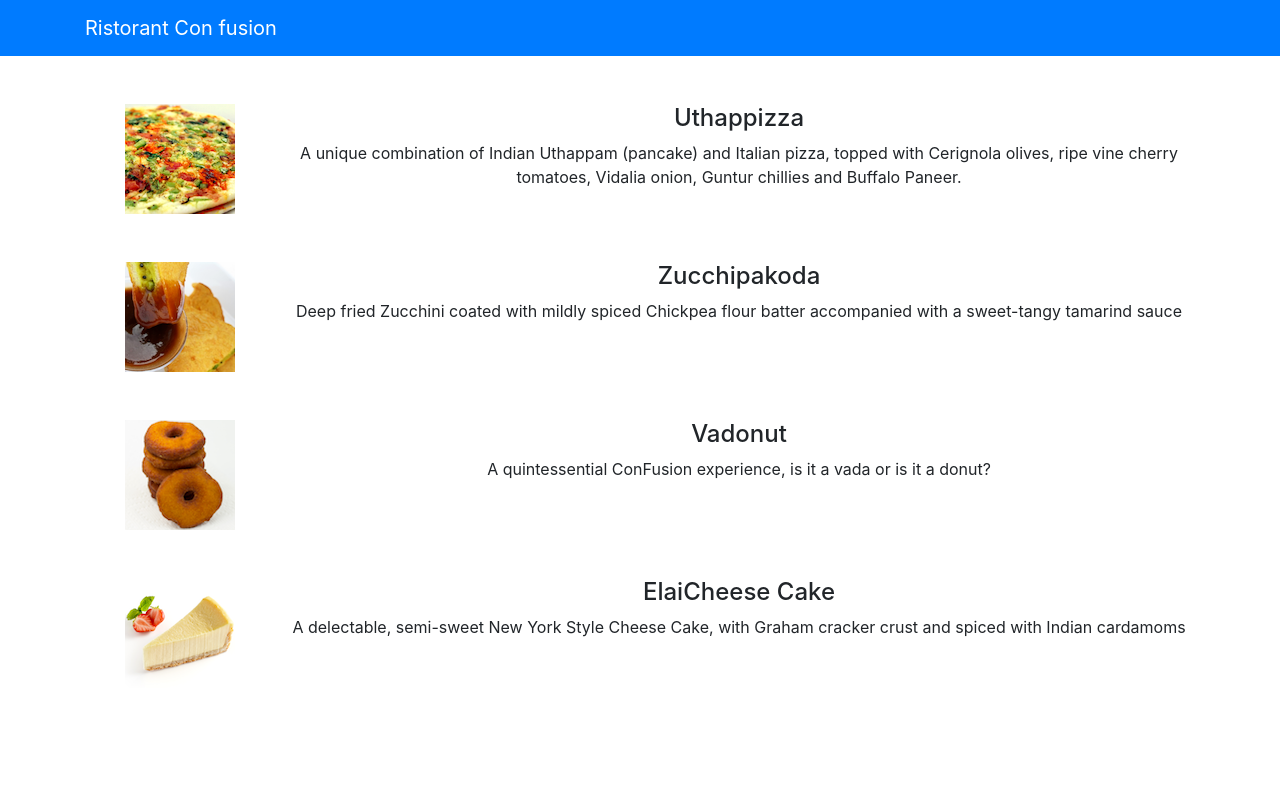
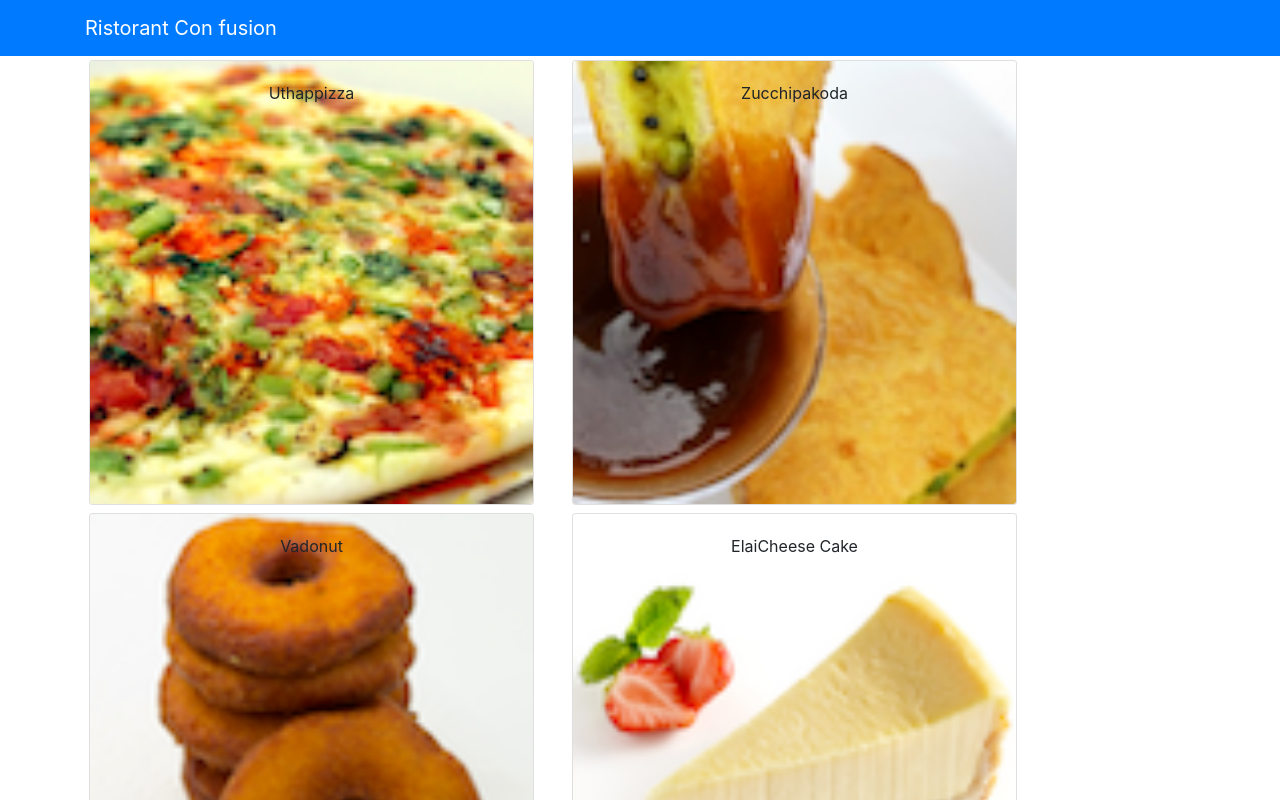
Before and after one commit to AMMAR187/React-Restaurant-App, a React (Create React App) app: page / in a window 1280 px wide. Shown: the top 800 px of the page. Built offline with nearby package versions, Linux system fonts and the light colour scheme.

Commit message:
Components Part 2

```diff
--- a/src/App.js
+++ b/src/App.js
@@ -1,10 +1,20 @@
-import React from 'react';
+import React, { Component } from 'react';
 import logo from './logo.svg';
 import { Navbar, NavbarBrand } from 'reactstrap';
 import './App.css';
 import Menu from './components/MenuComponent';
+import { DISHES } from './shared/dishes';
 
-function App() {
+
+class App extends Component {
+  constructor(props) {
+    super(props);
+    this.state = {
+      dishes: DISHES
+    }
+  }
+
+  render() {
     return (
       <div className="App" >
         <Navbar dark color="primary" >
@@ -12,9 +22,10 @@
             <NavbarBrand href="/" > Ristorant Con fusion </NavbarBrand>
           </div>
         </Navbar>
-      <Menu />
+        <Menu dishes={this.state.dishes} />
       </div>
     );
   }
+}
 
 export default App;
--- a/src/components/MenuComponent.js
+++ b/src/components/MenuComponent.js
@@ -1,73 +1,53 @@
 import React, { Component } from 'react';
 import { Media } from "reactstrap";
-
+import { Card, CardBody, CardImg, CardImgOverlay, CardText, CardTitle } from 'reactstrap';
 class Menu extends Component {
     constructor(props) {
         super(props);
         this.state = {
-            dishes: [{
-                id: 0,
-                name: 'Uthappizza',
-                image: 'assets/images/uthappizza.png',
-                category: 'mains',
-                label: 'Hot',
-                price: '4.99',
-                description: 'A unique combination of Indian Uthappam (pancake) and Italian pizza, topped with Cerignola olives, ripe vine cherry tomatoes, Vidalia onion, Guntur chillies and Buffalo Paneer.'
-            },
-            {
-                id: 1,
-                name: 'Zucchipakoda',
-                image: 'assets/images/zucchipakoda.png',
-                category: 'appetizer',
-                label: '',
-                price: '1.99',
-                description: 'Deep fried Zucchini coated with mildly spiced Chickpea flour batter accompanied with a sweet-tangy tamarind sauce'
-            },
-            {
-                id: 2,
-                name: 'Vadonut',
-                image: 'assets/images/vadonut.png',
-                category: 'appetizer',
-                label: 'New',
-                price: '1.99',
-                description: 'A quintessential ConFusion experience, is it a vada or is it a donut?'
-            },
-            {
-                id: 3,
-                name: 'ElaiCheese Cake',
-                image: 'assets/images/elaicheesecake.png',
-                category: 'dessert',
-                label: '',
-                price: '2.99',
-                description: 'A delectable, semi-sweet New York Style Cheese Cake, with Graham cracker crust and spiced with Indian cardamoms'
-            }
-            ]
+            selectedDish: null
         };
     }
-
+    onDishSelect(dish) {
+        this.setState({ selectedDish: dish });
+    }
+    renderDish(dish) {
+        if (dish != null) {
+            return (
+                <Card>
+                    <CardImg top src={dish.image} alt={dish.name} />
+                    <CardBody>
+                        <CardTitle>{dish.name}</CardTitle>
+                        <CardText>{dish.description}</CardText>
+                    </CardBody>
+                </Card>
+            );
+        } else {
+            return (<div></div>);
+        }
+    }
     render() {
-
-        const menu = this.state.dishes.map((dish) => {
+        const menu = this.props.dishes.map((dish) => {
             return (
-                <div key={dish.id} className="col-12 mt-5" >
-                    <Media tag="li">
-                        <Media left middle>
-                            <Media object src={dish.image} alt={dish.name} />
-                        </Media>
-                        <Media body className="ml-5">
-                            <Media heading>{dish.name}</Media>
-                            <p>{dish.description}</p>
-                        </Media>
-                    </Media>
+                <div className="col-12 col-md-5 m-1" >
+                    <Card key={dish.id} onClick={() => this.onDishSelect(dish)}>
+                        <CardImg width="100%" src={dish.image} alt={dish.name} />
+                        <CardImgOverlay >
+                            <cardTitle heading>{dish.name}</cardTitle>
+                        </CardImgOverlay>
+                    </Card>
                 </div>
             );
         })
         return (
             <div className="container">
                 <div className="row">
-                    <Media list>
-                        {menu}
-                    </Media>
+                    {menu}
+                </div>
+                <div className="row">
+                    <div className="col-12 col-md5 m1">
+                        {this.renderDish(this.state.selectedDish)}
+                    </div>
                 </div>
             </div>
         );
--- /dev/null
+++ b/src/shared/dishes.js
@@ -0,0 +1,186 @@
+export const DISHES =
+    [
+        {
+        id: 0,
+        name:'Uthappizza',
+        image: 'assets/images/uthappizza.png',
+        category: 'mains',
+        label:'Hot',
+        price:'4.99',
+        description:'A unique combination of Indian Uthappam (pancake) and Italian pizza, topped with Cerignola olives, ripe vine cherry tomatoes, Vidalia onion, Guntur chillies and Buffalo Paneer.',
+        comments: [
+            {
+            id: 0,
+            rating: 5,
+            comment: "Imagine all the eatables, living in conFusion!",
+            author: "John Lemon",
+            date: "2012-10-16T17:57:28.556094Z"
+            },
+            {
+            id: 1,
+            rating: 4,
+            comment: "Sends anyone to heaven, I wish I could get my mother-in-law to eat it!",
+            author: "Paul McVites",
+            date: "2014-09-05T17:57:28.556094Z"
+            },
+            {
+            id: 2,
+            rating: 3,
+            comment: "Eat it, just eat it!",
+            author: "Michael Jaikishan",
+            date: "2015-02-13T17:57:28.556094Z"
+            },
+            {
+            id: 3,
+            rating: 4,
+            comment: "Ultimate, Reaching for the stars!",
+            author: "Ringo Starry",
+            date: "2013-12-02T17:57:28.556094Z"
+            },
+            {
+            id: 4,
+            rating: 2,
+            comment: "It's your birthday, we're gonna party!",
+            author: "25 Cent",
+            date: "2011-12-02T17:57:28.556094Z"
+            }
+        ]                        },
+        {
+        id: 1,
+        name:'Zucchipakoda',
+        image: 'assets/images/zucchipakoda.png',
+        category: 'appetizer',
+        label:'',
+        price:'1.99',
+        description:'Deep fried Zucchini coated with mildly spiced Chickpea flour batter accompanied with a sweet-tangy tamarind sauce',
+        comments: [
+            {
+            id: 0,
+            rating: 5,
+            comment: "Imagine all the eatables, living in conFusion!",
+            author: "John Lemon",
+            date: "2012-10-16T17:57:28.556094Z"
+            },
+            {
+            id: 1,
+            rating: 4,
+            comment: "Sends anyone to heaven, I wish I could get my mother-in-law to eat it!",
+            author: "Paul McVites",
+            date: "2014-09-05T17:57:28.556094Z"
+            },
+            {
+            id: 2,
+            rating: 3,
+            comment: "Eat it, just eat it!",
+            author: "Michael Jaikishan",
+            date: "2015-02-13T17:57:28.556094Z"
+            },
+            {
+            id: 3,
+            rating: 4,
+            comment: "Ultimate, Reaching for the stars!",
+            author: "Ringo Starry",
+            date: "2013-12-02T17:57:28.556094Z"
+            },
+            {
+            id: 4,
+            rating: 2,
+            comment: "It's your birthday, we're gonna party!",
+            author: "25 Cent",
+            date: "2011-12-02T17:57:28.556094Z"
+            }
+        ]
+        },
+        {
+        id: 2,
+        name:'Vadonut',
+        image: 'assets/images/vadonut.png',
+        category: 'appetizer',
+        label:'New',
+        price:'1.99',
+        description:'A quintessential ConFusion experience, is it a vada or is it a donut?',
+        comments: [
+            {
+            id: 0,
+            rating: 5,
+            comment: "Imagine all the eatables, living in conFusion!",
+            author: "John Lemon",
+            date: "2012-10-16T17:57:28.556094Z"
+            },
+            {
+            id: 1,
+            rating: 4,
+            comment: "Sends anyone to heaven, I wish I could get my mother-in-law to eat it!",
+            author: "Paul McVites",
+            date: "2014-09-05T17:57:28.556094Z"
+            },
+            {
+            id: 2,
+            rating: 3,
+            comment: "Eat it, just eat it!",
+            author: "Michael Jaikishan",
+            date: "2015-02-13T17:57:28.556094Z"
+            },
+            {
+            id: 3,
+            rating: 4,
+            comment: "Ultimate, Reaching for the stars!",
+            author: "Ringo Starry",
+            date: "2013-12-02T17:57:28.556094Z"
+            },
+            {
+            id: 4,
+            rating: 2,
+            comment: "It's your birthday, we're gonna party!",
+            author: "25 Cent",
+            date: "2011-12-02T17:57:28.556094Z"
+            }
+        ]
+        },
+        {
+        id: 3,
+        name:'ElaiCheese Cake',
+        image: 'assets/images/elaicheesecake.png',
+        category: 'dessert',
+        label:'',
+        price:'2.99',
+        description:'A delectable, semi-sweet New York Style Cheese Cake, with Graham cracker crust and spiced with Indian cardamoms',
+        comments: [
+            {
+            id: 0,
+            rating: 5,
+            comment: "Imagine all the eatables, living in conFusion!",
+            author: "John Lemon",
+            date: "2012-10-16T17:57:28.556094Z"
+            },
+            {
+            id: 1,
+            rating: 4,
+            comment: "Sends anyone to heaven, I wish I could get my mother-in-law to eat it!",
+            author: "Paul McVites",
+            date: "2014-09-05T17:57:28.556094Z"
+            },
+            {
+            id: 2,
+            rating: 3,
+            comment: "Eat it, just eat it!",
+            author: "Michael Jaikishan",
+            date: "2015-02-13T17:57:28.556094Z"
+            },
+            {
+            id: 3,
+            rating: 4,
+            comment: "Ultimate, Reaching for the stars!",
+            author: "Ringo Starry",
+            date: "2013-12-02T17:57:28.556094Z"
+            },
+            {
+            id: 4,
+            rating: 2,
+            comment: "It's your birthday, we're gonna party!",
+            author: "25 Cent",
+            date: "2011-12-02T17:57:28.556094Z"
+            }
+        ]
+        }
+    ];
```
Lines whose indentation alone changed are shown as unchanged.
